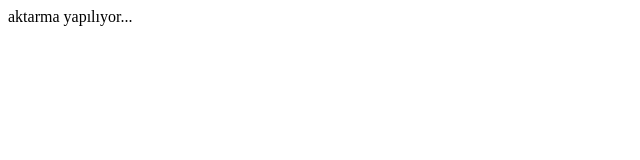
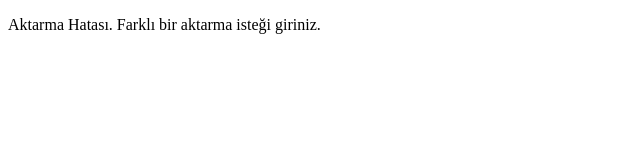
Before and after one commit to engrare/linker, a plain HTML site: page index.html in a window 1280 px wide. Shown: the whole page, without its empty margins (0-640 px from the left). Drawn offline with nearby package versions, Linux system fonts and the light colour scheme.

Commit message:
Update index.html

```diff
--- a/index.html
+++ b/index.html
@@ -25,7 +25,7 @@
 </head>
 
 <body>
-aktarma yapılıyor...
+<p class="aktarma_yazisi">aktarma yapılıyor...</p>
   <script>
 var url_info_json = {
 	  "linkarr": [
@@ -47,7 +47,7 @@ for(var i = 0; i < url_info_json.linkarr.length; i++) {
 		break;
 	}
 }
-
+setTimeout(function() {$(".aktarma_yazisi").text("Aktarma Hatası. Farklı bir aktarma isteği giriniz.")}, 3000);
 
 </script>
 </html>
```
